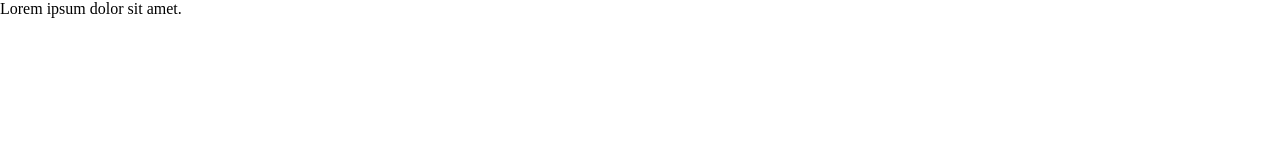
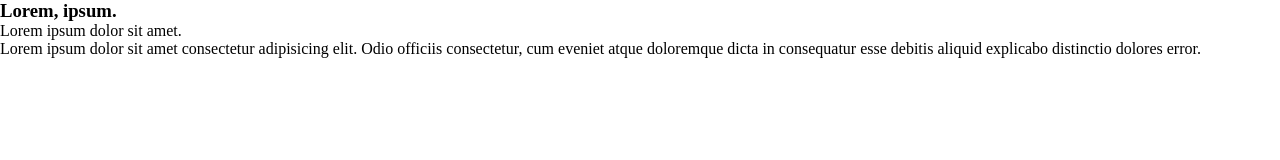
Before and after one commit to TizianoReynaga/SitioWeb, a plain HTML site: page index.html in a window 1280 px wide. Drawn offline with Linux system fonts and the light colour scheme.

Commit message:
Agregamos texto

```diff
--- a/index.html
+++ b/index.html
@@ -7,6 +7,10 @@
     <link rel="stylesheet" href="style.css">
 </head>
 <body>
+    <h3>Lorem, ipsum.</h3>
+
     <p>Lorem ipsum dolor sit amet.</p>
+    <p>Lorem ipsum dolor sit amet consectetur adipisicing elit. Odio officiis consectetur, cum eveniet atque doloremque dicta in consequatur esse debitis aliquid explicabo distinctio dolores error.</p>
+
 </body>
 </html>
```
